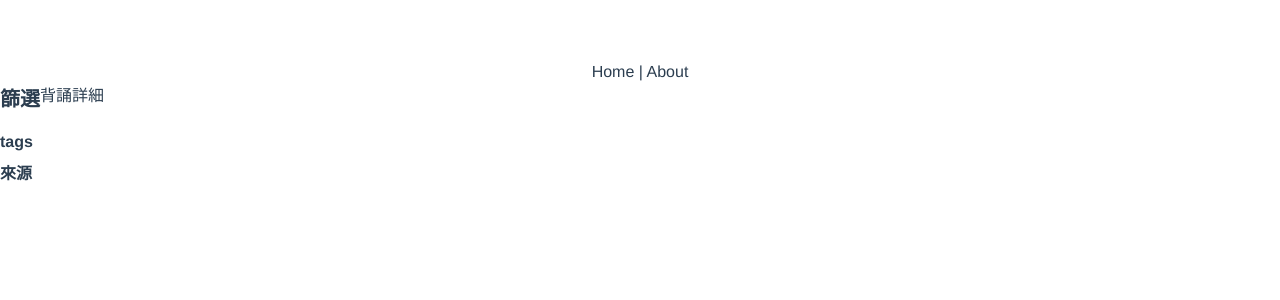
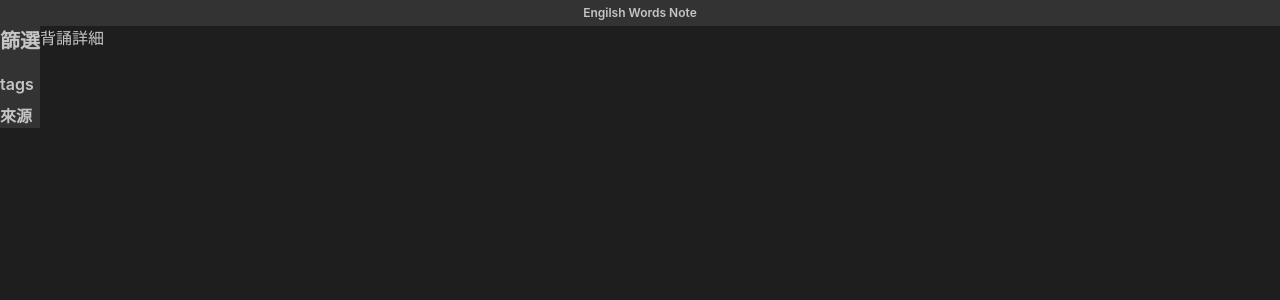
Before and after one commit to Tr-blank/english_review, a Vue app: page /#/ in a window 1280 px wide. Shown: the top 300 px of the page. Built offline with nearby package versions, Linux system fonts and the light colour scheme; no server answers.

Commit message:
feat: change main color

```diff
--- a/src/App.vue
+++ b/src/App.vue
@@ -1,19 +1,17 @@
 <template>
   <div id="app">
-    <div id="nav">
+    <!-- <div id="nav">
       <router-link to="/">Home</router-link> |
       <router-link to="/about">About</router-link>
-    </div>
+    </div> -->
     <router-view/>
   </div>
 </template>
 
 <style lang="stylus">
-#app
-  font-family Avenir, Helvetica, Arial, sans-serif
+body
+  font-family: '-apple-system', BlinkMacSystemFont, PingFang TC, sans-serif;
+  @apply bg-grey-darkest text-grey-lighter;
   -webkit-font-smoothing antialiased
   -moz-osx-font-smoothing grayscale
-  text-align center
-  color #2c3e50
-  margin-top 60px
 </style>
--- a/src/views/Home.vue
+++ b/src/views/Home.vue
@@ -1,11 +1,13 @@
 /* eslint-disable array-callback-return */
-<template  lang="pug">
-  main.home
-    aside.w-1_5.pl-4.text-left
+<template lang="pug">
+  main
+    h1.header Engilsh Words Note
+    .flex
+      aside.w-1_5.p-4.text-left.bg-grey-dark
         .filter
           .filter__title 篩選
           .filter__category tags
-        div(v-for="tag in tags")
+          .pl-4(v-for="tag in tags")
             input(
               type="checkbox"
               :id="filterList[tag]"
@@ -15,7 +17,7 @@
             )
             label.filter__item(:for="filterList[tag]") {{tag}}
           .filter__category 來源
-        div(v-for="origin in origins")
+          .pl-4(v-for="origin in origins")
             input(
               type="checkbox"
               :id="filterList[origin]"
@@ -24,7 +26,7 @@
               v-model="filterOrigins"
             )
             label.filter__item(:for="filterList[origin]") {{origin}}
-    div.w-4_5.pr-4
+      div.w-4_5.pl-8
         .text-right
           span(@click="clickViewStyleControl('table')") 背誦
           span(@click="clickViewStyleControl('list')") 詳細
@@ -146,33 +148,25 @@ export default {
 </script>
 
 <style lang="stylus">
-#app
-  font-family Avenir, Helvetica, Arial, sans-serif
-  -webkit-font-smoothing antialiased
-  -moz-osx-font-smoothing grayscale
-  text-align center
-  color #2c3e50
-  margin-top 60px
 a
   text-decoration: none;
   color: #2c3e50;
-.home
-  max-width: 1440px;
-  @apply mx-auto flex;
+.header
+  @apply bg-grey-dark text-grey-lighter text-center text-xs p-1 font-semibold;
 .list
+  font-family: Menlo, Monaco, "Courier New", monospace, Avenir, Helvetica, Arial, sans-serif;
   @apply pb-8 text-left leading-8;
   &__title
     @apply pb-2 text-xl font-semibold;
   &__row
     display: flex;
     flex-wrap: wrap;
-    border-bottom: 1px solid #eee;
+    @apply border-b border-grey border-solid;
   &__chinese
     padding-left: .5rem;
-    font-weight: bold;
     opacity: 0;
-    color: #9aa3ad;
     transition: opacity .35s ease;
+    @apply text-grey-light;
   &__column
     display: block;
     font-weight: bold;
--- a/tailwind.config.js
+++ b/tailwind.config.js
@@ -1,6 +1,14 @@
 module.exports = {
   separator: '_',
   theme: {
+    colors: {
+      'grey-lighter': '#c5c5c5',
+      'grey-light': '#858585',
+      grey: '#404040',
+      'grey-dark': '#333333',
+      'grey-darker': '#252526',
+      'grey-darkest': '#1e1e1e',
+    },
     extend: {
       width: {
         '1_2': '50%',
```
Lines whose indentation alone changed are shown as unchanged.
